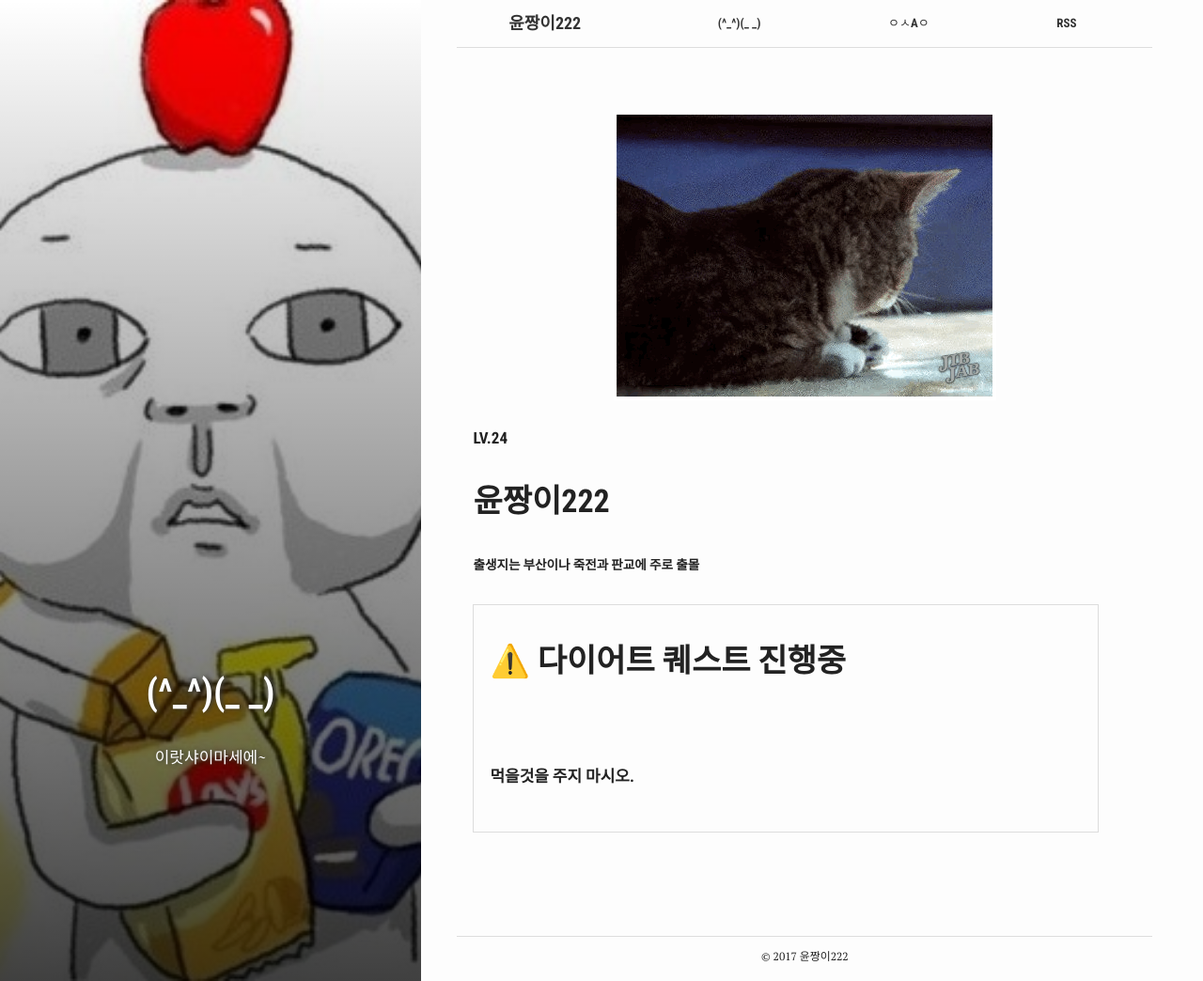
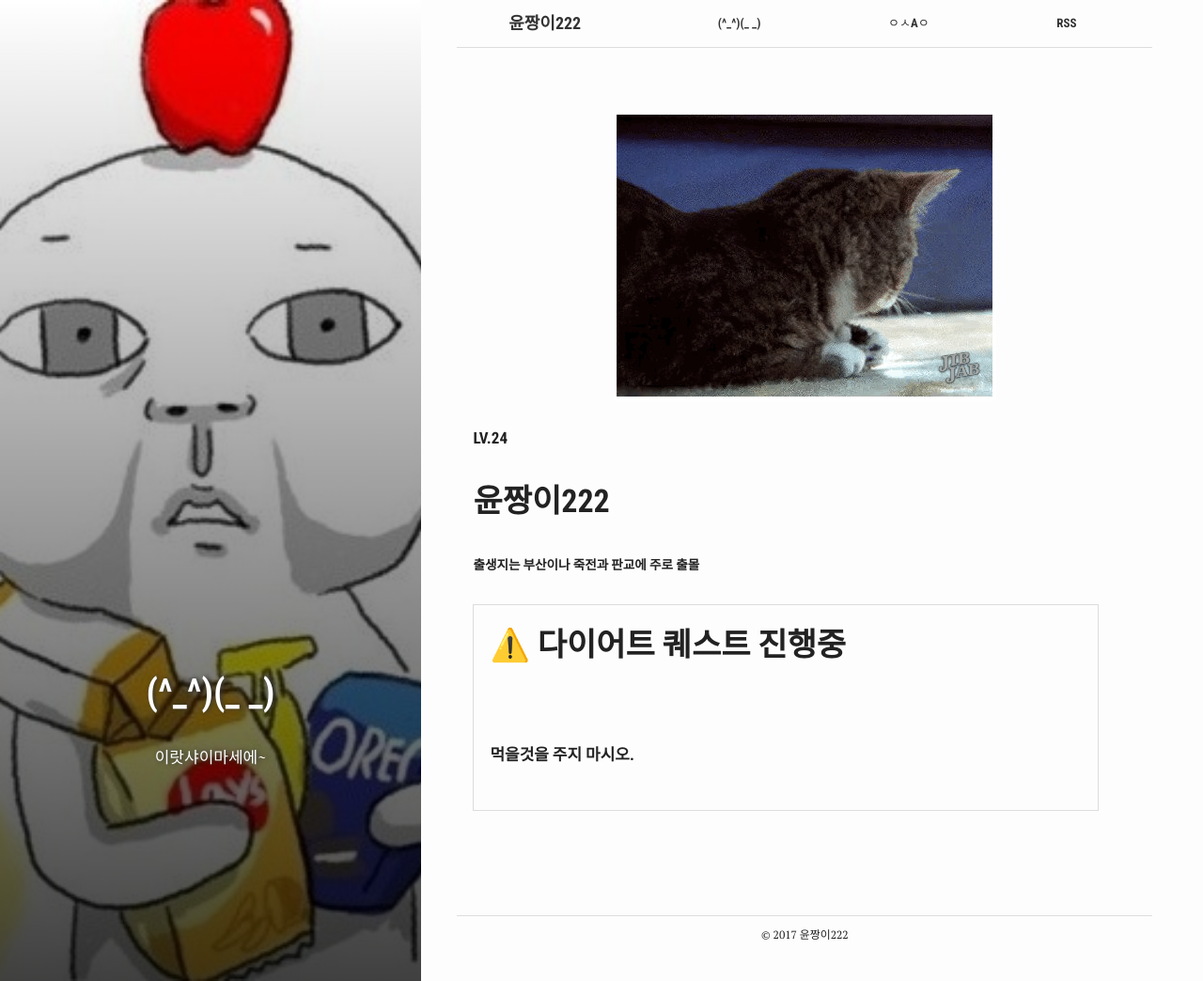
Before and after one commit to yunzzang222/queserasera_zz, a Jekyll site: the page built from (^_^)(_ _).md, in a window 1280 px wide and 1044 px high. Shown: the whole window at 94% size. Built offline with Jekyll 4.4.1, drawn with Linux system fonts in a browser that asks for light colours.

Commit message:
Update _base.scss

```diff
--- a/assets/_sass/_base.scss
+++ b/assets/_sass/_base.scss
@@ -145,16 +145,16 @@
   margin-left: 0;
   p {
     margin-top: 0;
-    margin-bottom: 1em;
+    margin-bottom: 0em;
   }
 
   &:before {
-    /* content: '"'; */
+    content: '';
     position: absolute;
     left: .3em;
     top:0;
     font-size: 2em;
-    line-height: 2em;
+    line-height: 1em;
   }
 }
 
```
